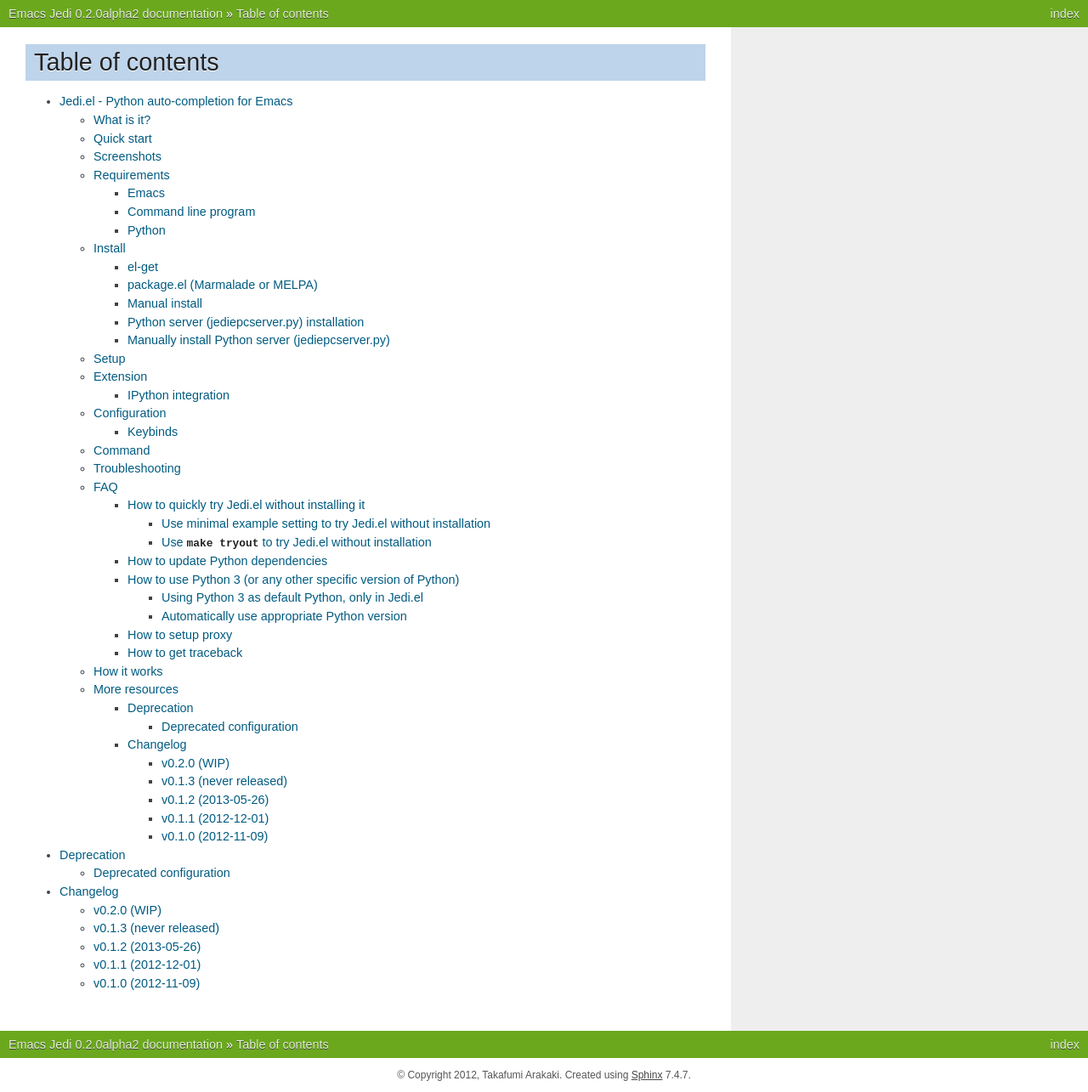
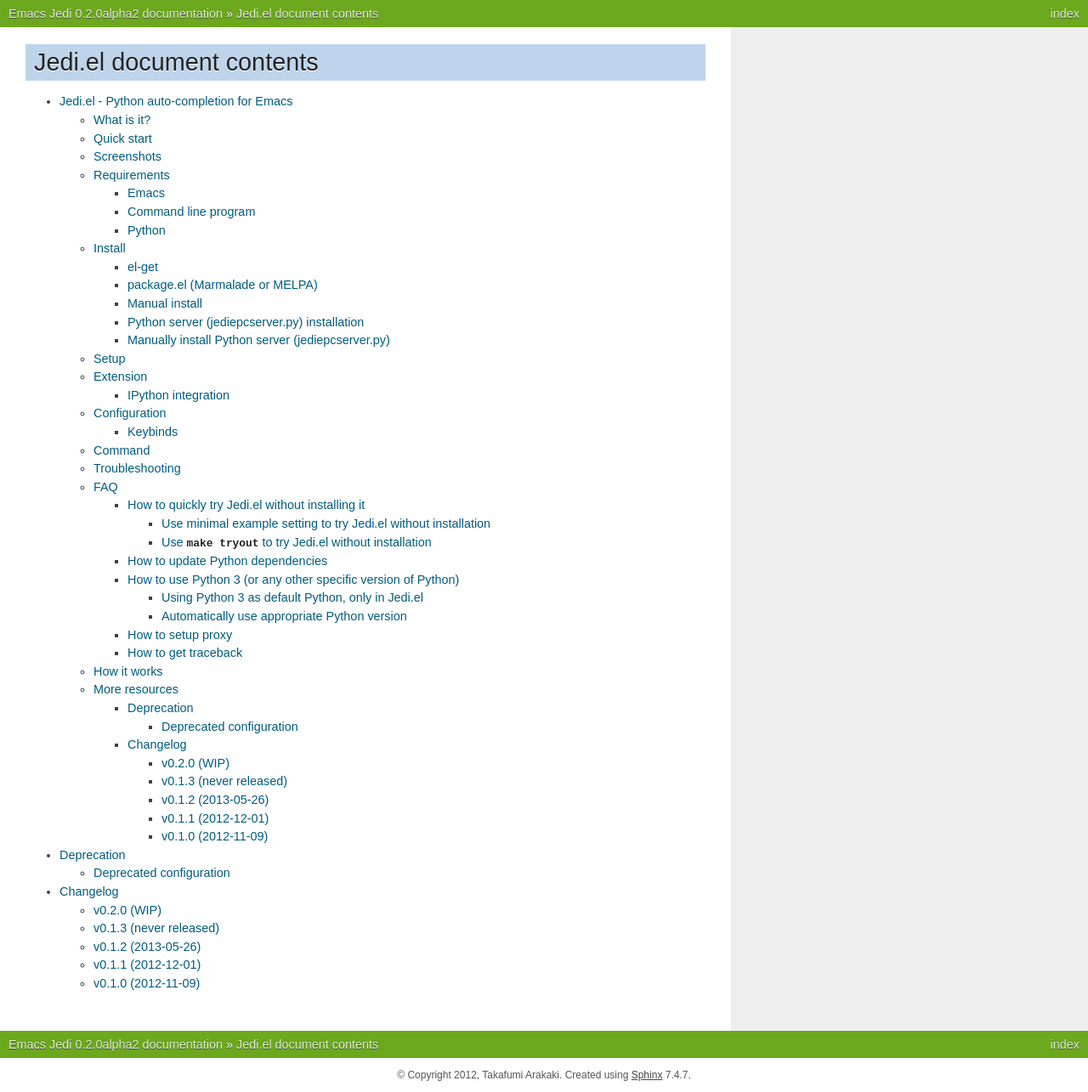
Before and after one commit to tkf/emacs-jedi, a Sphinx documentation site: the page built from doc/source/contents.rst, in a window 1280 px wide. Shown: the whole page at 85% size. Built offline with Sphinx 7.4.7, drawn with Linux system fonts in a browser that asks for light colours.

Commit message:
Fix & tweak link to contents.rst

```diff
--- a/doc/source/contents.rst
+++ b/doc/source/contents.rst
@@ -1,6 +1,6 @@
-===================
- Table of contents
-===================
+===========================
+ Jedi.el document contents
+===========================
 
 .. toctree::
 
--- a/doc/source/index.rst
+++ b/doc/source/index.rst
@@ -10,7 +10,7 @@
      * `Command`_
      * `Troubleshooting`_
      * `FAQ`_
-     * :doc:`toc`
+     * :doc:`Complete overview <contents>`
      * :doc:`changelog`
 
    * `Q & A in StackOverflow
```
